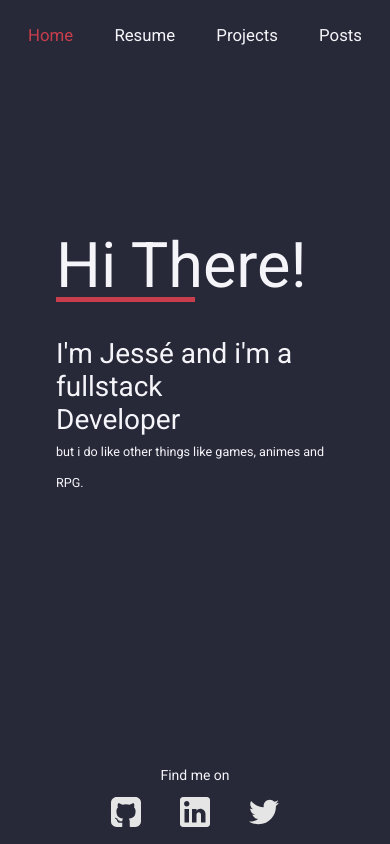
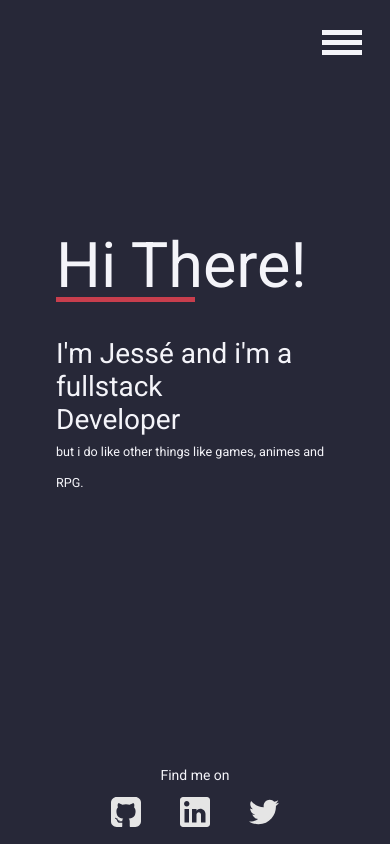
Before and after one commit to jessescn/portfolio, a Next.js app: page / in a window 390 px wide. Built offline with nearby package versions, Linux system fonts and the light colour scheme.

Commit message:
Added hamburguer menu on mobile apps.

```diff
--- a/components/Header/index.tsx
+++ b/components/Header/index.tsx
@@ -1,3 +1,4 @@
+import { useState } from "react"
 import { ActiveLink } from "../ActiveLink"
 import { Container, Content } from "./styles"
 
@@ -7,9 +8,15 @@ interface HeaderProps {
 
 export function Header({ toggleTheme }: HeaderProps){
 
+    const [showMobileMenu, setShowMobileMenu] = useState(false)
+
+    function handleToggleMenu(){
+        setShowMobileMenu(!showMobileMenu)
+    }
+
     return(
         <Container>
-            <Content>
+            <Content className={showMobileMenu ? "on" : ""}>
                 <nav>
                     <ActiveLink activeClassName="active" href="/">
                         <a>Home</a>
@@ -24,6 +31,11 @@ export function Header({ toggleTheme }: HeaderProps){
                         <a>Posts</a>
                     </ActiveLink>
                 </nav>
+                <div className={`menu ${showMobileMenu ? "close" : ""}`} onClick={handleToggleMenu}>
+                    <div className="one"></div>
+                    <div className="two"></div>
+                    <div className="three"></div>
+                </div>
             </Content>
         </Container>
     )
--- a/components/Header/styles.ts
+++ b/components/Header/styles.ts
@@ -39,4 +39,76 @@ export const Content = styled.div`
             }
         }
    }
+
+   div.menu {
+
+         display: none;
+         width: 40px;
+
+         div {
+            width: 100%;
+            height: 5px;
+            background: ${ props => props.theme.colors.primary };
+            transition-duration: 0.3s;
+
+            & + div {
+                margin-top: 5px;
+            }
+         }
+   }
+
+   @media (max-width: 720px){
+
+      position: relative;
+
+      div.menu {
+         display: block;
+         position: absolute;
+         right: 0;
+         top: 30px;
+         z-index: 100;
+      }
+
+      nav {
+         display: none;
+      }
+
+      &.on {
+         nav {
+            display: flex;
+            flex-direction: column;
+            justify-content: center;
+            align-items: center;
+            z-index: 10;
+            position: absolute;
+            right: 0;
+            left: 0;
+            bottom: 0;
+            top: 0;
+            height: 100vh;
+            background: ${props => props.theme.colors.background};
+
+            a {
+               display: block;
+               text-align: center;
+               font-size: 2.5rem;
+               line-height: 4rem;
+            }
+         }
+
+         div.menu {
+            .one {
+               transform: rotate(45deg) translate(7px, 7px);
+            }
+
+            .two {
+               opacity: 0;
+            }
+
+            .three {
+               transform: rotate(-45deg) translate(7px, -7px)
+            }
+         }
+      }
+   }
 `
--- a/pages/posts/styles.ts
+++ b/pages/posts/styles.ts
@@ -61,11 +61,5 @@ export const Content = styled.div`
             font-size: 0.9rem;
             line-height: 1.5rem;
         }
-
-        @media (max-width: 600px){
-            h1 {
-                text-align: center;
-            }
-        }
     }
 `
--- a/pages/projects/index.tsx
+++ b/pages/projects/index.tsx
@@ -1,4 +1,5 @@
 import { GetStaticProps } from "next";
+import { useEffect, useState } from "react";
 import { Container, Content } from "./styles";
 
 type Project =  {
```
